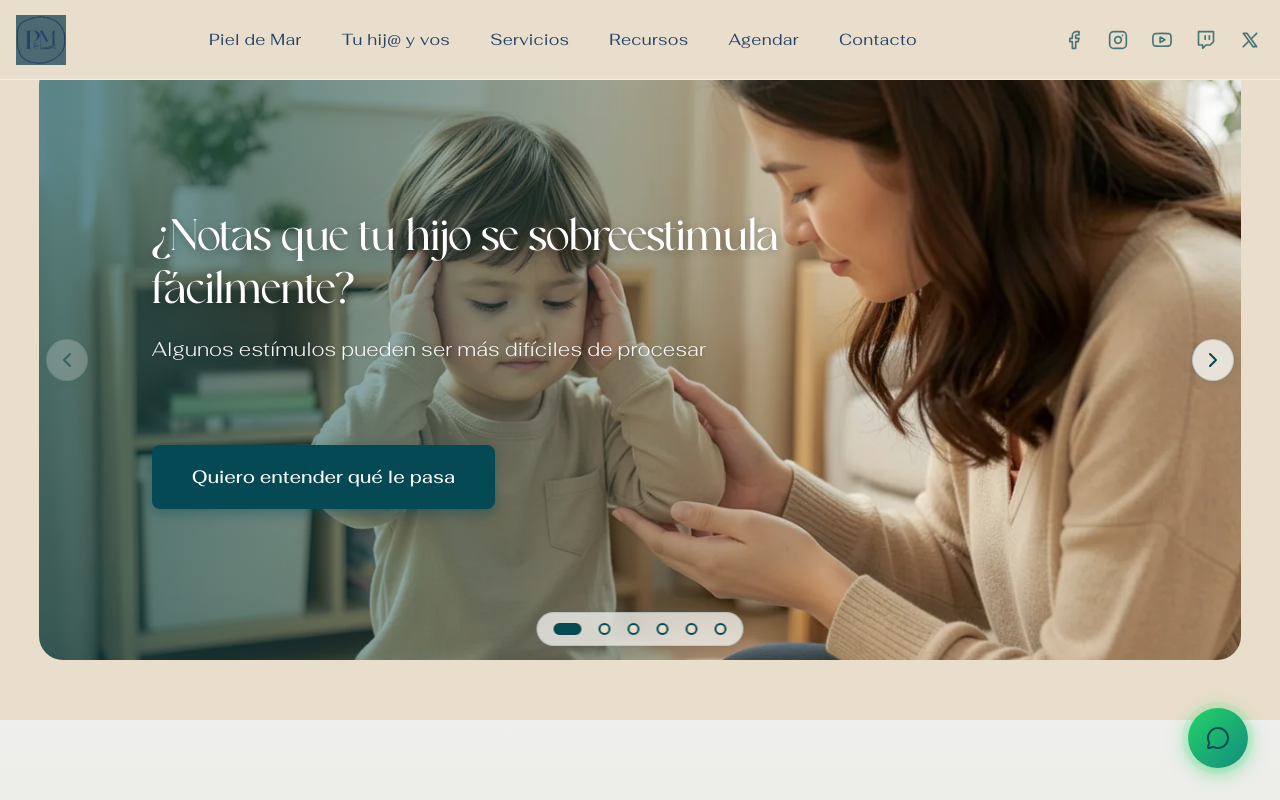
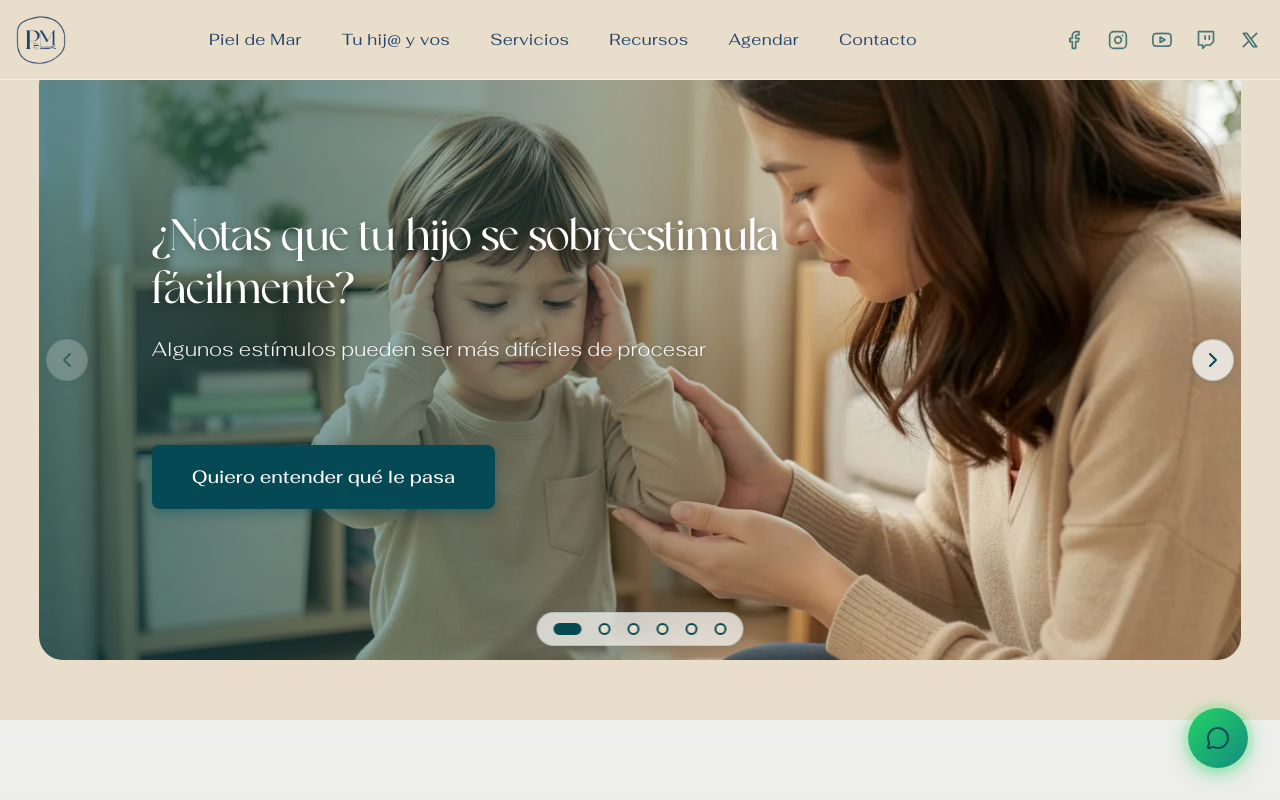
Before and after one commit to cfferraris/Sofi, a website: page index.html in a window 1280 px wide. Shown: the top 800 px of the page. Drawn offline with nearby package versions, Linux system fonts and the light colour scheme.

Commit message:
fix: use verified PNG asset for navbar isotipo

```diff
--- a/index.html
+++ b/index.html
@@ -127,7 +127,7 @@
             <div class="navbar-logo">
                 <a href="#piel-de-mar" aria-label="Volver al inicio">
                     <img
-                        src="assets/img/logos/Isotipo2/Azul.webp"
+                        src="assets/img/logos/Isotipo2/Azul.png"
                         alt="Piel de Mar"
                         class="isotipo"
                         width="50"
```
